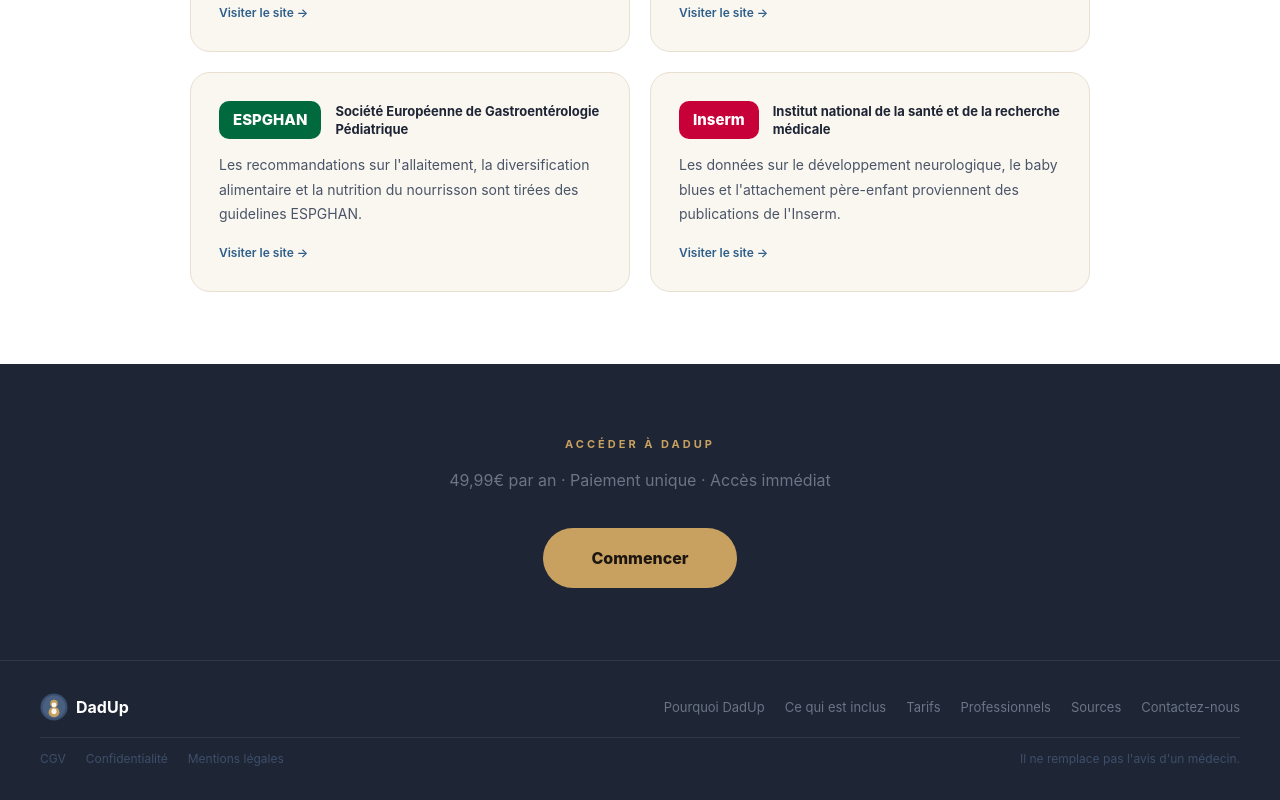
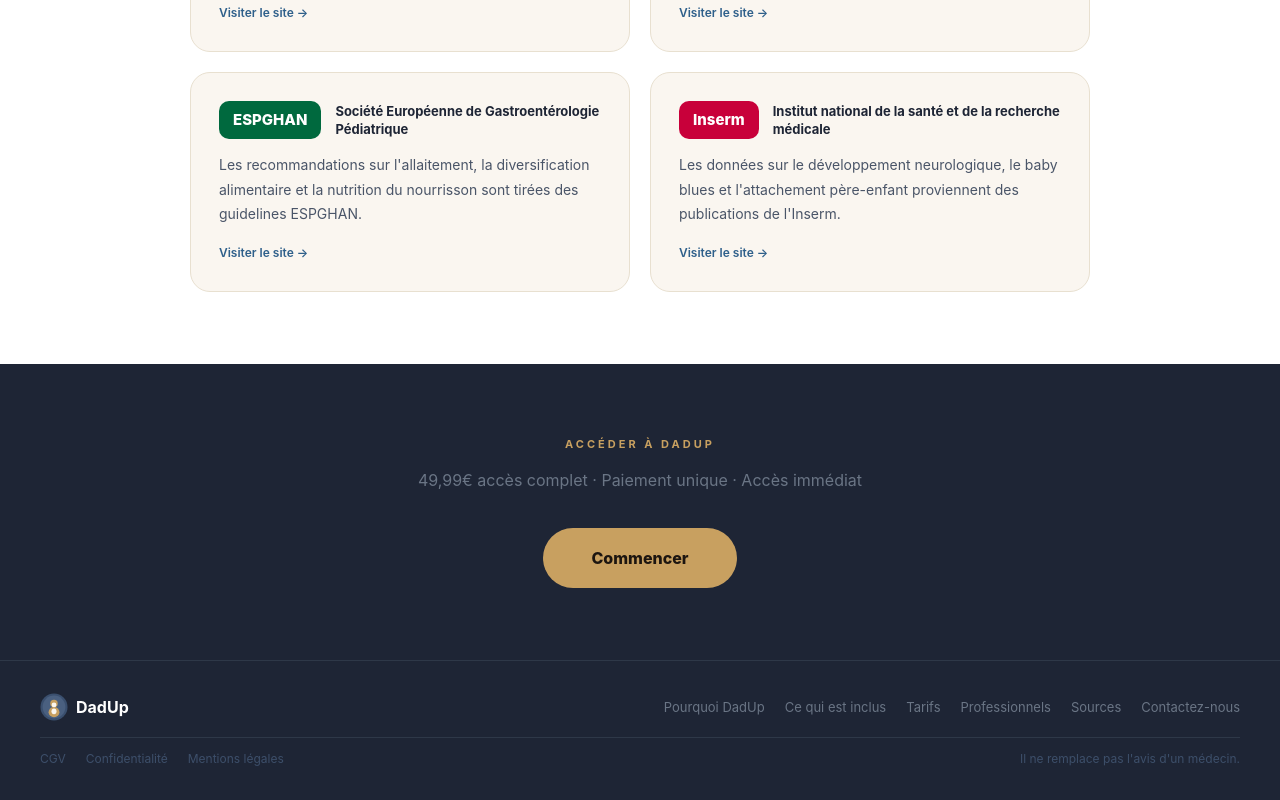
Before and after one commit to Julproject/dadup, a Next.js app: page /sources in a window 1280 px wide. Shown: the part 1218-2018 px from the top of the page. Built offline with nearby package versions, Linux system fonts and the light colour scheme.

Commit message:
Update page.tsx

```diff
--- a/app/sources/page.tsx
+++ b/app/sources/page.tsx
@@ -142,7 +142,7 @@ export default function MethodologiePage() {
       <section style={{ background: C.dark, padding: '72px 40px', textAlign: 'center' as const }}>
         <p style={{ color: C.gold, fontSize: '11px', fontWeight: 700, letterSpacing: '3px', textTransform: 'uppercase' as const, margin: '0 0 16px' }}>Accéder à DadUp</p>
 
-        <p style={{ color: '#6a7585', fontSize: '16px', margin: '0 0 36px' }}>49,99€ par an · Paiement unique · Accès immédiat</p>
+        <p style={{ color: '#6a7585', fontSize: '16px', margin: '0 0 36px' }}>49,99€ accès complet · Paiement unique · Accès immédiat</p>
         <a href="/tarifs" style={{ background: C.gold, color: '#1c1510', padding: '18px 48px', borderRadius: '32px', fontSize: '16px', fontWeight: 800, textDecoration: 'none', display: 'inline-block' }}>
           Commencer
         </a>
```
